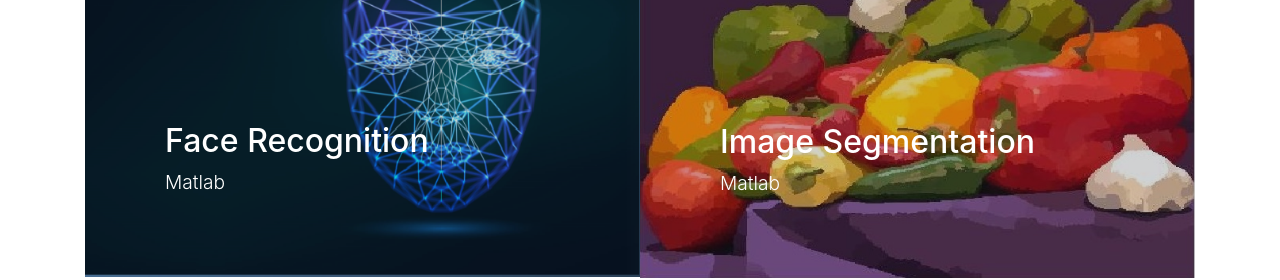
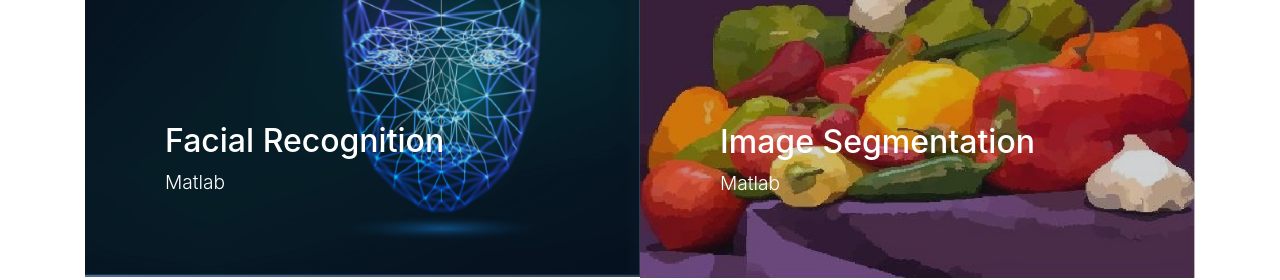
Before and after one commit to LinsiLin/LinsiLin.githubfile.io, a website with bundled scripts: page index.html in a window 1280 px wide. Shown: the part 1880-2160 px from the top of the page. Built offline with nearby package versions, Linux system fonts and the light colour scheme.

Commit message:
Update index.html

```diff
--- a/index.html
+++ b/index.html
@@ -97,7 +97,7 @@
           <a class="portfolio-item" href="https://github.com/LinsiLin/Face-Recognition" target="_blank">
             <div class="caption">
               <div class="caption-content">
-                <div class="h2">Face Recognition</div>
+                <div class="h2">Facial Recognition</div>
                 <p class="mb-0">Matlab</p>
               </div>
             </div>
```
